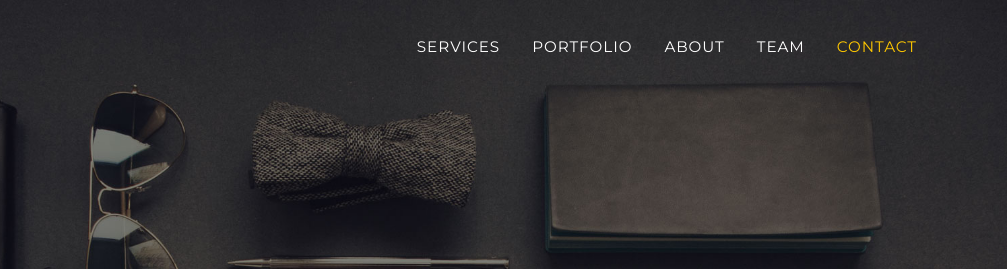
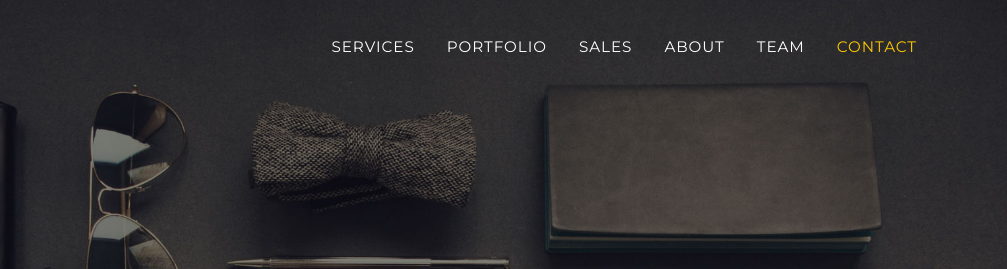
Before and after one commit to theoafactor/codeplay, a plain HTML site: page index.html in a window 1280 px wide. Shown: the top 269 px of the page, 273-1280 px from the left. Drawn offline with nearby package versions, Linux system fonts and the light colour scheme.

```diff
--- a/index.html
+++ b/index.html
@@ -29,6 +29,7 @@
                     <ul class="navbar-nav text-uppercase ms-auto py-4 py-lg-0">
                         <li class="nav-item"><a class="nav-link" href="#services">Services</a></li>
                         <li class="nav-item"><a class="nav-link" href="#portfolio">Portfolio</a></li>
+                         <li class="nav-item"><a class="nav-link" href="#portfolio">Sales</a></li>
                         <li class="nav-item"><a class="nav-link" href="#about">About</a></li>
                         <li class="nav-item"><a class="nav-link" href="#team">Team</a></li>
                         <li class="nav-item"><a class="nav-link" href="#contact">Contact</a></li>
```
Also changed, not shown: 1 other file.
